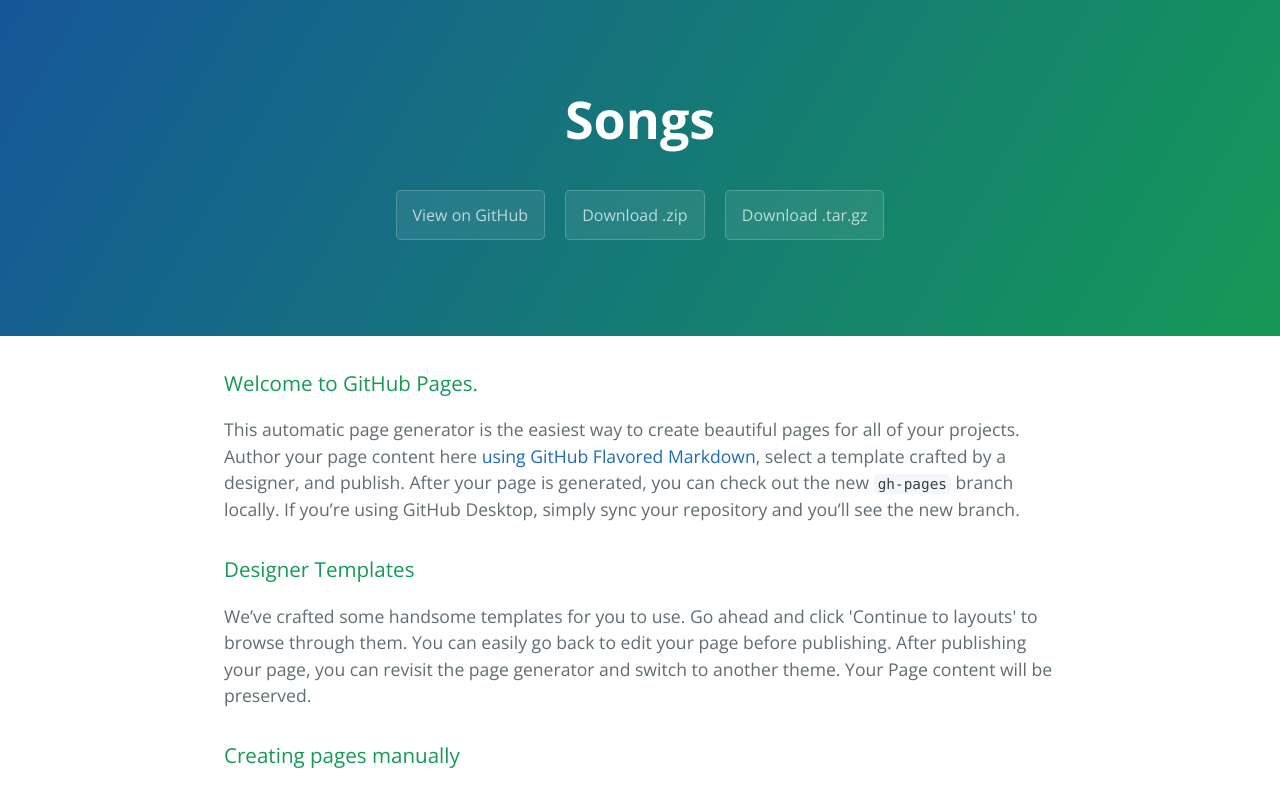
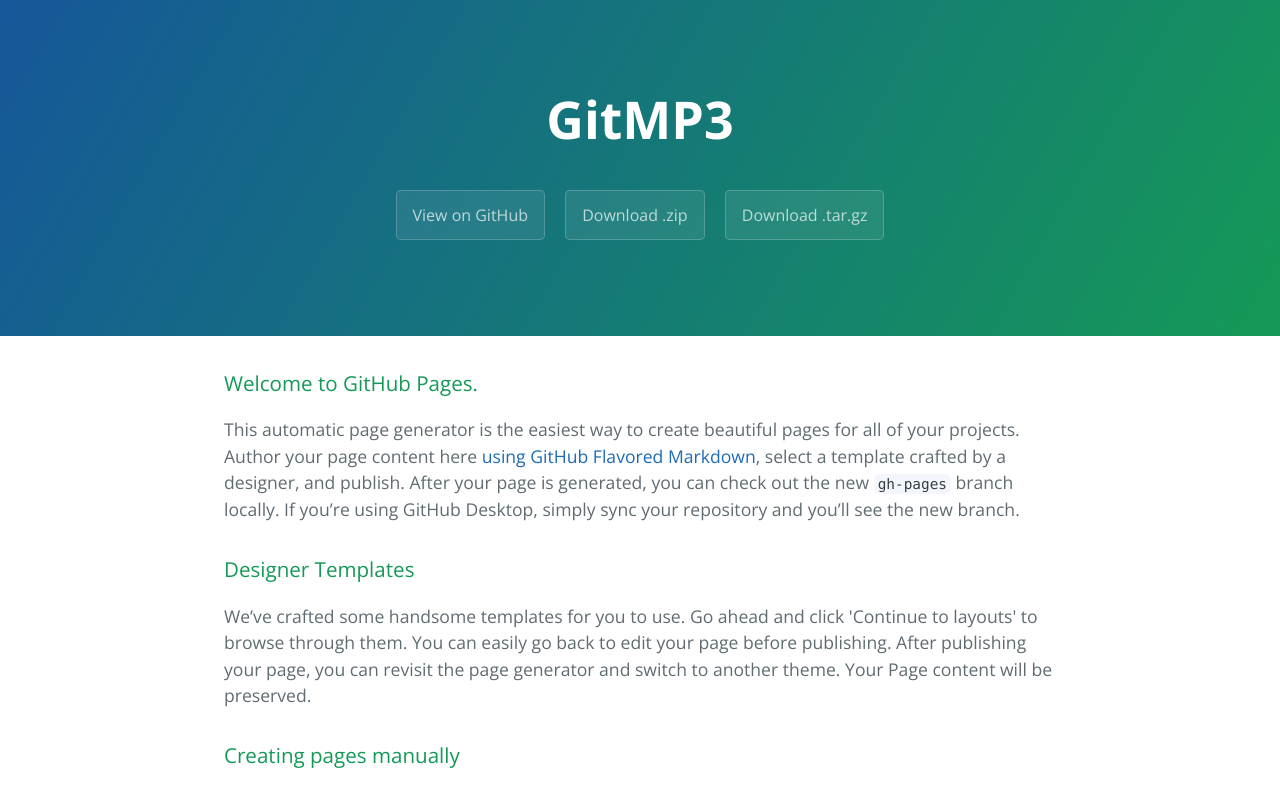
Before and after one commit to GitMP3/Songs, a plain HTML site: page index.html in a window 1280 px wide. Shown: the top 786 px of the page. Drawn offline with nearby package versions, Linux system fonts and the light colour scheme.

Commit message:
Update index.html

```diff
--- a/index.html
+++ b/index.html
@@ -2,7 +2,7 @@
 <html lang="en-us">
   <head>
     <meta charset="UTF-8">
-    <title>Songs by GitMP3</title>
+    <title>GitMP3</title>
     <meta name="viewport" content="width=device-width, initial-scale=1">
     <link rel="stylesheet" type="text/css" href="stylesheets/normalize.css" media="screen">
     <link href='https://fonts.googleapis.com/css?family=Open+Sans:400,700' rel='stylesheet' type='text/css'>
@@ -11,7 +11,7 @@
   </head>
   <body>
     <section class="page-header">
-      <h1 class="project-name">Songs</h1>
+      <h1 class="project-name">GitMP3</h1>
       <h2 class="project-tagline"></h2>
       <a href="https://github.com/GitMP3/Songs" class="btn">View on GitHub</a>
       <a href="https://github.com/GitMP3/Songs/zipball/master" class="btn">Download .zip</a>
```
